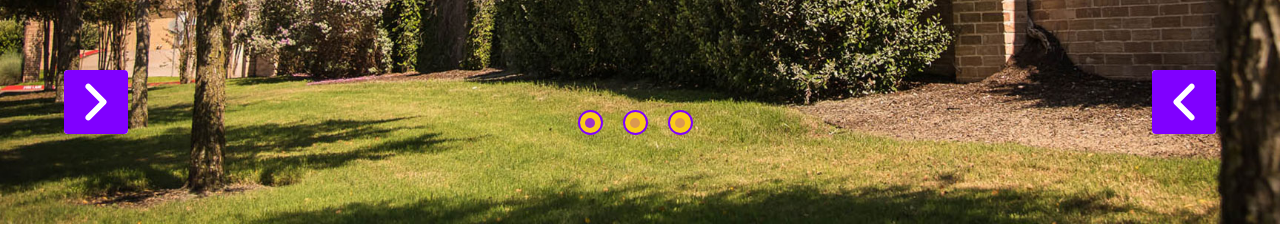
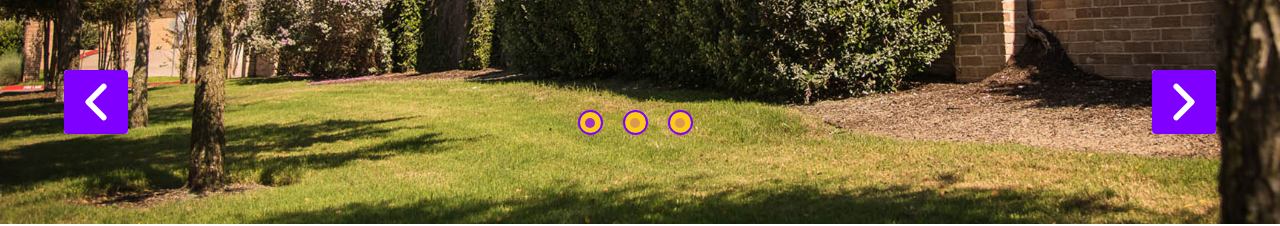
Before and after one commit to beraiarezo/next_landing_app, a Next.js app: page / in a window 1280 px wide. Shown: the part 576-802 px from the top of the page. Built offline with nearby package versions, Linux system fonts and the light colour scheme.

Commit message:
carousel arrow icons

```diff
--- a/src/components/carousel.tsx
+++ b/src/components/carousel.tsx
@@ -65,7 +65,7 @@ function NextArrow(props: any) {
       }}
       onClick={onClick}
     >
-      <img src={leftArr.src} className="rounded" />
+      <img src={rightArr.src} className="rounded" />
     </div>
   );
 }
@@ -82,7 +82,7 @@ function PrevArrow(props: any) {
       }}
       onClick={onClick}
     >
-      <img src={rightArr.src} className="rounded" />
+      <img src={leftArr.src} className="rounded" />
     </div>
   );
 }
```
